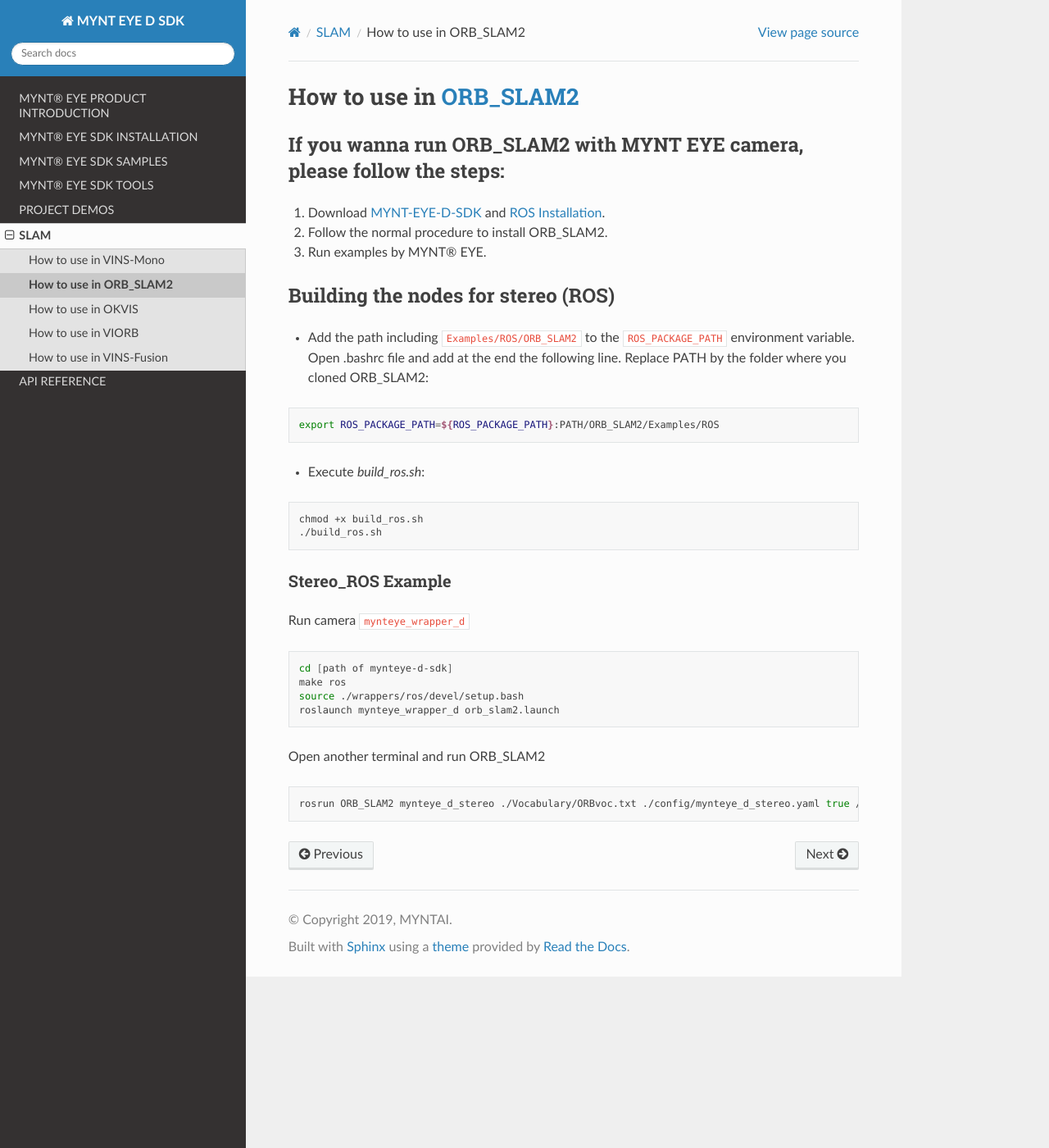
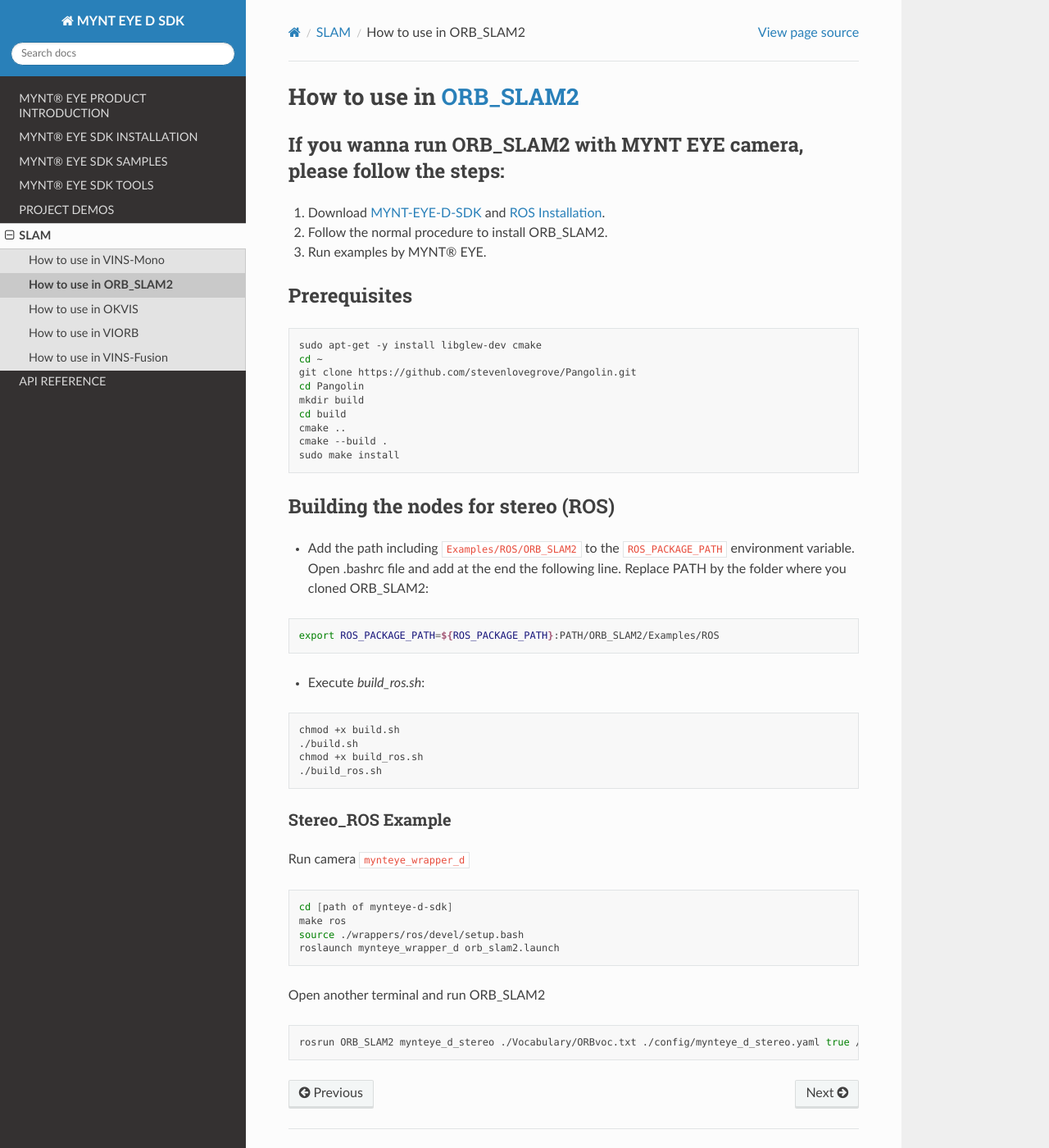
Before and after one commit to slightech/MYNT-EYE-D-SDK, a Sphinx documentation site: the page built from docs/slam/orb_slam2.rst, in a window 1280 px wide and 1400 px high. Shown: the whole window at 82% size. Built offline with Sphinx 7.4.7 and the Read the Docs theme 2.0.0, drawn with Linux system fonts in a browser that asks for light colours.

Commit message:
docs(*):add orb install preparation

```diff
--- a/docs/slam/orb_slam2.rst
+++ b/docs/slam/orb_slam2.rst
@@ -11,6 +11,20 @@
 2. Follow the normal procedure to install ORB_SLAM2.
 3. Run examples by MYNT® EYE.
 
+Prerequisites
+------------------
+
+.. code-block:: bash
+
+    sudo apt-get -y install libglew-dev cmake
+    cd ~
+    git clone https://github.com/stevenlovegrove/Pangolin.git
+    cd Pangolin
+    mkdir build
+    cd build
+    cmake ..
+    cmake --build .
+    sudo make install
 
 Building the nodes for stereo (ROS)
 --------------------------------------------
@@ -25,6 +39,8 @@
 
 .. code-block:: bash
 
+  chmod +x build.sh
+  ./build.sh
   chmod +x build_ros.sh
   ./build_ros.sh
 
```
